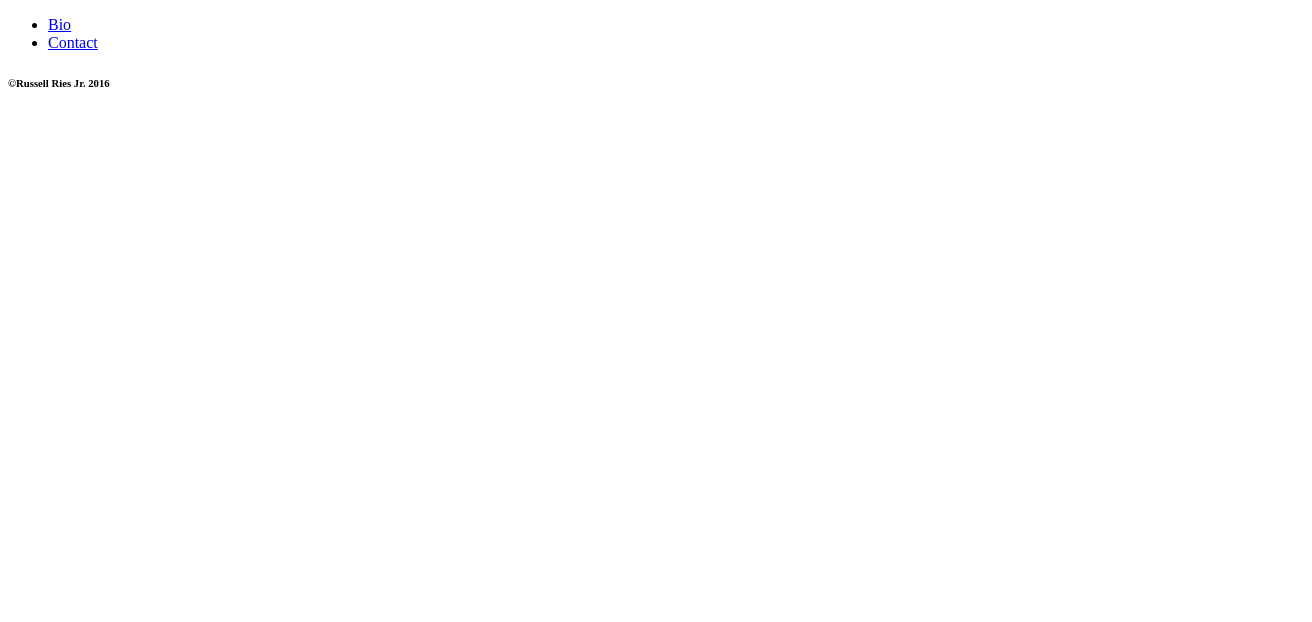
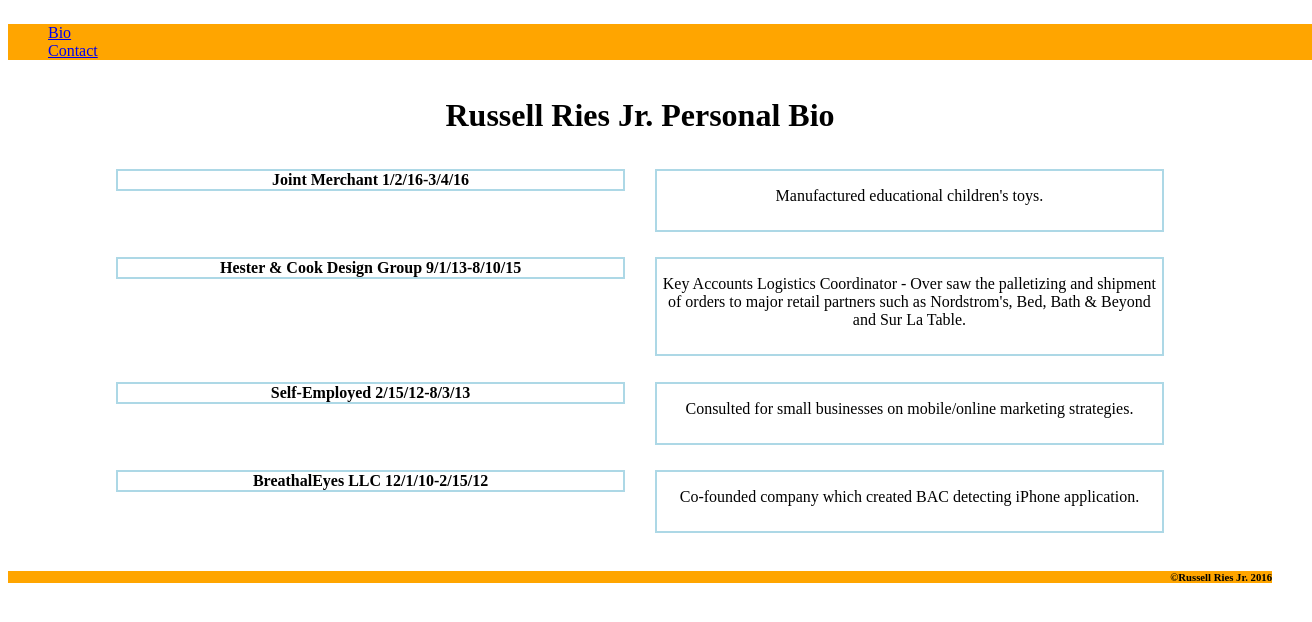
Before and after one commit to RussellRiesJr/Personal_Bio, a plain HTML site: page index.html in a window 1280 px wide. Shown: the whole page, 1312 px wide, since content can reach past the window. Drawn offline with Linux system fonts and the light colour scheme.

Commit message:
finish exercise, add basic css styling

```diff
--- a/index.html
+++ b/index.html
@@ -7,18 +7,43 @@
     <link rel="stylesheet" type="text/css" href="styles.css">
   </head>
   <nav>
-    <ul>
+    <ul class="navStyle">
       <li><a href="index.html">Bio</a></li>
       <li><a href="contact.html">Contact</a></li>
     </ul>
   </nav>
-  <header>
-    <h1></h1>
+  <header class="middle">
+    <h1>Russell Ries Jr. Personal Bio</h1>
   </header>
   <body>
-
+    <article class="middle">
+      <article class="cardBio">
+        <h4>Joint Merchant <time>1/2/16-3/4/16</time></h4>
+        <section>
+          <p>Manufactured educational children's toys.</p>
+        </section>
+      </article>
+      <article class="cardBio">
+        <h4>Hester & Cook Design Group <time>9/1/13-8/10/15</time></h4>
+        <section>
+          <p>Key Accounts Logistics Coordinator - Over saw the palletizing and shipment of orders to major retail partners such as Nordstrom's, Bed, Bath & Beyond and Sur La Table.</p>
+        </section>
+      </article>
+      <article class="cardBio">
+        <h4>Self-Employed <time>2/15/12-8/3/13</time></h4>
+        <section>
+          <p>Consulted for small businesses on mobile/online marketing strategies.</p>
+        </section>
+      </article>
+      <article class="cardBio">
+        <h4>BreathalEyes LLC <time>12/1/10-2/15/12</time></h4>
+        <section>
+          <p>Co-founded company which created BAC detecting iPhone application.</p>
+        </section>
+      </article>
+    </article>
   </body>
   <footer>
-    <h6>&copy;Russell Ries Jr. 2016</h6>
+    <h6 class="footStyle">&copy;Russell Ries Jr. 2016</h6>
   </footer>
 </html>
--- a/styles.css
+++ b/styles.css
@@ -0,0 +1,39 @@
+
+.navStyle {
+  width: 100%;
+  list-style-type: none;
+  display: inline-block;
+  background-color: orange;
+}
+
+.middle {
+  text-align: center;
+}
+
+.middle h4, p, a {
+  text-align: center;
+  margin-bottom: 5%;
+}
+
+.card section {
+  width: 40%;
+  border: 2px solid lightblue;
+  display: inline-block;
+  vertical-align: top;
+  margin: 1%;
+}
+
+.cardBio section,
+.cardBio h4 {
+  width: 40%;
+  border: 2px solid lightblue;
+  display: inline-block;
+  vertical-align: top;
+  margin: 1%;
+}
+
+.footStyle {
+  text-align: right;
+  width: 100%;
+  background-color: orange;
+}
```
Also changed, not shown: contact.html (+8 -9 lines).
